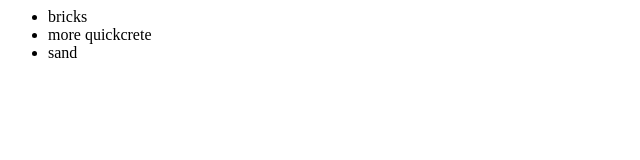
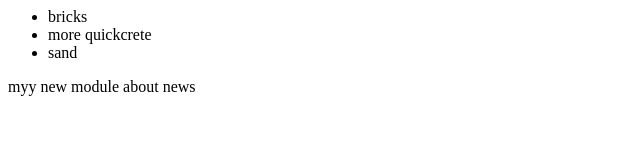
Before and after one commit to hchen213/test, a plain HTML site: page index.html in a window 1280 px wide. Shown: the whole page, without its empty margins (0-640 px from the left). Drawn offline with Linux system fonts and the light colour scheme.

Commit message:
add news module

```diff
--- a/index.html
+++ b/index.html
@@ -7,6 +7,9 @@
 				<li>sand</li>
 			</ul>
 		</module-one>
+	<module-two>
+	<div>myy new module about news</div>
+	</module-two>
 	</body>
 
 </html>
```
